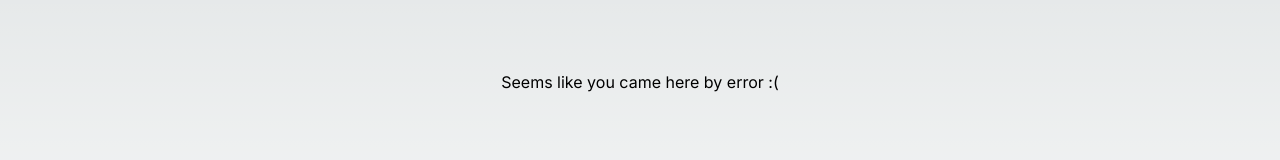
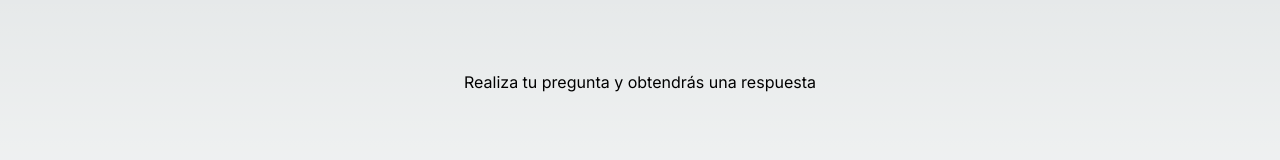
Before and after one commit to dubisdev/ticketsgpt-webview, a Next.js app: page / in a window 1280 px wide. Shown: the part 318-478 px from the top of the page. Built offline with nearby package versions, Linux system fonts and the light colour scheme; no server answers.

Commit message:
change text

```diff
--- a/app/page.tsx
+++ b/app/page.tsx
@@ -18,7 +18,7 @@ export default function Home() {
     })
   }, [])
 
-  if (!question) return (<div>Seems like you came here by error :(</div>)
+  if (!question) return (<div>Realiza tu pregunta y obtendrás una respuesta</div>)
 
   if (!response) return <Loading />
 
```
